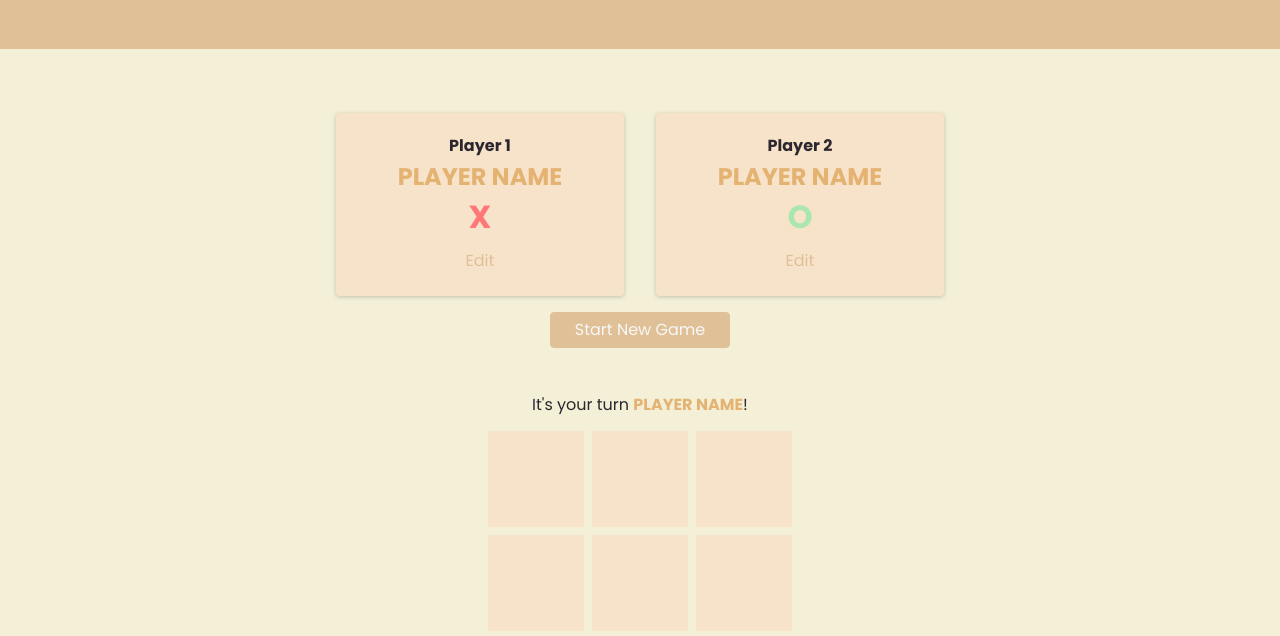
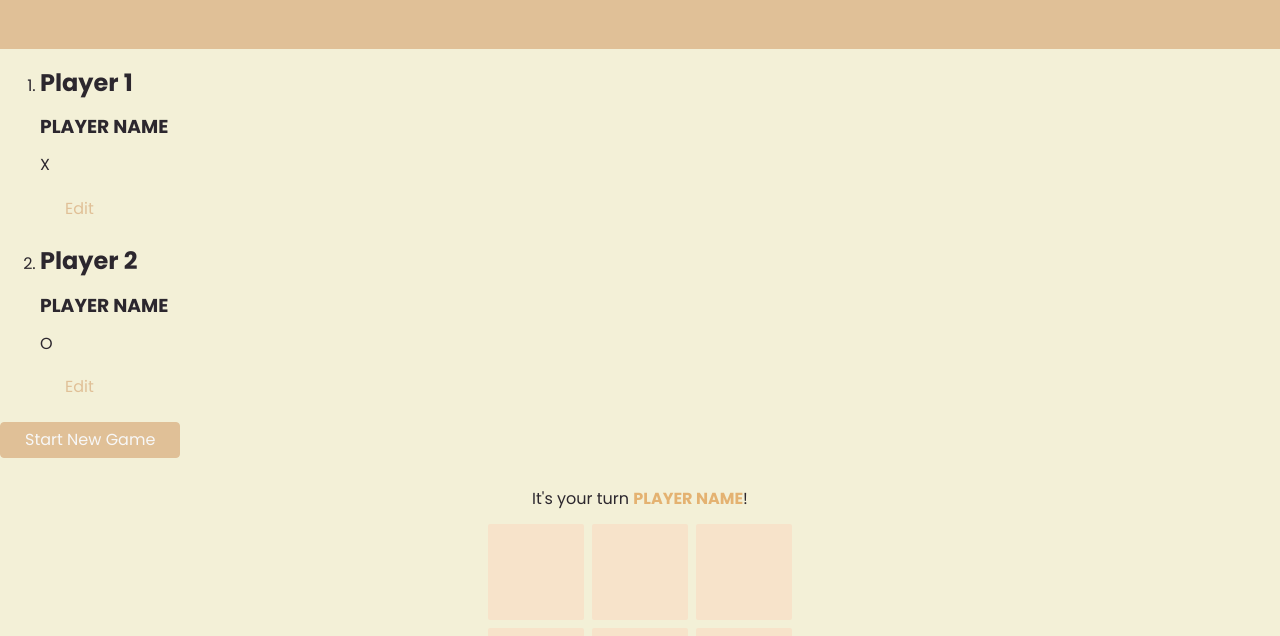
Before and after one commit to Fawaz-I/tic-tac-toe, a website: page index.html in a window 1280 px wide. Shown: the part 95-731 px from the top of the page. Drawn offline with nearby package versions, Linux system fonts and the light colour scheme.

Commit message:
Revert "Styled game configuration section"
This reverts commit c1f41aae90ad6143ab7ac8be8799580288deefdd.

Reverting Changes

```diff
--- a/index.html
+++ b/index.html
@@ -23,7 +23,7 @@
       <h1>Play Tic-Tac-Toe</h1>
     </header>
     <main>
-      <aside class="modal" id="overlay-config">
+      <aside class="modal" id="config-overlay">
         <h2>Enter your name</h2>
         <form>
           <div class="form-control">
@@ -42,7 +42,7 @@
             <article>
               <h2>Player 1</h2>
               <h3>PLAYER NAME</h3>
-              <p class="player-symbol red">X</p>
+              <p>X</p>
               <button class="btn btn-alt">Edit</button>
             </article>
           </li>
@@ -50,7 +50,7 @@
             <article>
               <h2>Player 2</h2>
               <h3>PLAYER NAME</h3>
-              <p class="player-symbol green">O</p>
+              <p>O</p>
               <button class="btn btn-alt">Edit</button>
             </article>
           </li>
--- a/styles/configs.css
+++ b/styles/configs.css
@@ -1,8 +1,8 @@
-#overlay-config {
+#config-overlay {
   text-align: center;
 }
 
-#overlay-config h2 {
+#config-overlay h2 {
   margin: 0.5rem 0;
 }
 
@@ -22,51 +22,3 @@
   width: 15rem;
   padding: 0.35rem;
 }
-
-#game-config {
-  width: 90%;
-  max-width: 40rem;
-  margin: 3rem auto;
-  text-align: center;
-}
-
-#game-config ol {
-  list-style: none;
-  margin: 0;
-  padding: 0;
-  display: flex;
-}
-
-#game-config li {
-  margin: 1rem;
-  padding: 1rem;
-  width: 50%;
-  background-color: #f7e3ca;
-  border-radius: 4px;
-  box-shadow: 0 1px 4px rgba(0, 0, 0, 0.2);
-}
-
-#game-config h2 {
-  font-size: 1rem;
-  margin: 0.5rem 0;
-}
-
-#game-config h3 {
-  font-size: 1.5rem;
-  margin: 0.5rem 0;
-  color: #e4b271;
-}
-
-.player-symbol {
-  font-size: 2rem;
-  font-weight: bold;
-  margin: 0.5rem 0;
-}
-
-.red {
-  color: var(--red);
-}
-
-.green {
-  color: var(--green);
-}
--- a/styles/style.css
+++ b/styles/style.css
@@ -3,8 +3,8 @@
   --brown: #e0c097;
   --black: #2c272e;
   --white: #f7f7f7;
-  --green: #aae7af; /* O */
-  --red: #ff7878; /* X */
+  --green: #cee5d0; /* X */
+  --red: #ff7878; /* O */
 }
 
 body {
```
